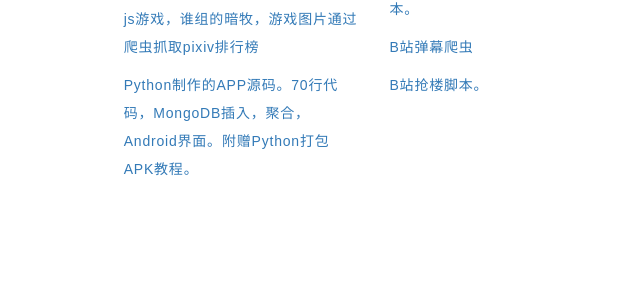
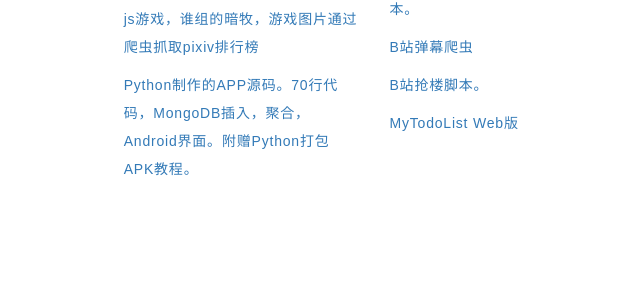
Before and after one commit to GeekStudioHIT/GeekStudioWebsite, a PHP site: page / in a window 1280 px wide. Shown: the part 2559-2865 px from the top of the page, without its empty margins (308-948 px from the left). Run offline with PHP 8.4, Linux system fonts and the light colour scheme; data that the repository does not hold is empty.

Commit message:
1. 修正链接打开方式为 : 新标签页打开 2. 添加个人作品展示MyTodoList Web版

```diff
--- a/front-end/index.php
+++ b/front-end/index.php
@@ -134,24 +134,25 @@
 
 		<div class="col-md-offset-2 col-md-8 col-sm-12" style="padding-left:100px">
 			<div class="col-xs-6 col-sm-6">
-				<p class="wow fadeInUp text-left" data-wow-delay="0.8s"><a href="https://github.com/GeekStudioHIT">GeekStudio Organization</a></p>
-				<p class="wow fadeInUp text-left" data-wow-delay="0.9s"><a href="https://github.com/voidhug/PinYinCorrectAffterSpeechRecognition">语音识别后纠错方案</a></p>
-				<p class="wow fadeInUp text-left" data-wow-delay="1.0s"><a href="https://github.com/voidhug/AndroidStepHack">Android 计步器</a></p>
-				<p class="wow fadeInUp text-left" data-wow-delay="1.1s"><a href="https://github.com/voidhug/QtBookMIS">基于 Qt 的图书管理系统</a></p>
-				<p class="wow fadeInUp text-left" data-wow-delay="1.2s"><a href="https://github.com/bceportal">BCE 化学计算网站，已集成到卡西欧计算器</a></p>
-				<p class="wow fadeInUp text-left" data-wow-delay="1.3s"><a href="https://github.com/TaikiAkita/NamespaceJS">JavaScript 命名空间构建器 </a></p>
-				<p class="wow fadeInUp text-left" data-wow-delay="1.3s"><a href="https://github.com/qq519043202/Who-set-the-sp">js游戏，谁组的暗牧，游戏图片通过爬虫抓取pixiv排行榜 </a></p>
-				<p class="wow fadeInUp text-left" data-wow-delay="1.3s"><a href="https://github.com/qq519043202/GetOneMillion">Python制作的APP源码。70行代码，MongoDB插入，聚合，Android界面。附赠Python打包APK教程。 </a></p>
+				<p class="wow fadeInUp text-left" data-wow-delay="0.8s"><a href="https://github.com/GeekStudioHIT" target="_blank">GeekStudio Organization</a></p>
+				<p class="wow fadeInUp text-left" data-wow-delay="0.9s"><a href="https://github.com/voidhug/PinYinCorrectAffterSpeechRecognition" target="_blank">语音识别后纠错方案</a></p>
+				<p class="wow fadeInUp text-left" data-wow-delay="1.0s"><a href="https://github.com/voidhug/AndroidStepHack" target="_blank">Android 计步器</a></p>
+				<p class="wow fadeInUp text-left" data-wow-delay="1.1s"><a href="https://github.com/voidhug/QtBookMIS" target="_blank">基于 Qt 的图书管理系统</a></p>
+				<p class="wow fadeInUp text-left" data-wow-delay="1.2s"><a href="https://github.com/bceportal" target="_blank">BCE 化学计算网站，已集成到卡西欧计算器</a></p>
+				<p class="wow fadeInUp text-left" data-wow-delay="1.3s"><a href="https://github.com/TaikiAkita/NamespaceJS" target="_blank">JavaScript 命名空间构建器 </a></p>
+				<p class="wow fadeInUp text-left" data-wow-delay="1.3s"><a href="https://github.com/qq519043202/Who-set-the-sp" target="_blank">js游戏，谁组的暗牧，游戏图片通过爬虫抓取pixiv排行榜 </a></p>
+				<p class="wow fadeInUp text-left" data-wow-delay="1.3s"><a href="https://github.com/qq519043202/GetOneMillion" target="_blank">Python制作的APP源码。70行代码，MongoDB插入，聚合，Android界面。附赠Python打包APK教程。 </a></p>
 			</div>
 			<div class="col-xs-6 col-sm-6">
-				<p class="wow fadeInUp text-left" data-wow-delay="0.8s"><a href="https://github.com/voidhug/Melbourne">一个好玩的微信机器人</a></p>
-				<p class="wow fadeInUp text-left" data-wow-delay="0.9s"><a href="https://github.com/voidhug/DailyPlanning">个人效率类 App</a></p>
-				<p class="wow fadeInUp text-left" data-wow-delay="1.0s"><a href="https://github.com/ChestnutHeng/KinectToolKit">一个基于 Kinect 的体感游戏</a></p>
-				<p class="wow fadeInUp text-left" data-wow-delay="1.1s"><a href="https://github.com/Zhangxu0501/MyRPC">单机版 RPC 实现</a></p>
-				<p class="wow fadeInUp text-left" data-wow-delay="1.2s"><a href="https://github.com/TaikiAkita/PolymorphicJS">JavaScript 多态函数构建器</a></p>
-				<p class="wow fadeInUp text-left" data-wow-delay="1.3s"><a href="https://github.com/qq519043202/hit-spider">哈工大抢课脚本，爬取全校照片脚本，成绩导出脚本，hitwlan连接脚本。 </a></p>
-				<p class="wow fadeInUp text-left" data-wow-delay="1.3s"><a href="https://github.com/qq519043202/BILI">B站弹幕爬虫 </a></p>
-				<p class="wow fadeInUp text-left" data-wow-delay="1.3s"><a href="https://github.com/qq519043202/BILI_RobFloor">B站抢楼脚本。 </a></p>
+				<p class="wow fadeInUp text-left" data-wow-delay="0.8s"><a href="https://github.com/voidhug/Melbourne" target="_blank">一个好玩的微信机器人</a></p>
+				<p class="wow fadeInUp text-left" data-wow-delay="0.9s"><a href="https://github.com/voidhug/DailyPlanning" target="_blank">个人效率类 App</a></p>
+				<p class="wow fadeInUp text-left" data-wow-delay="1.0s"><a href="https://github.com/ChestnutHeng/KinectToolKit" target="_blank">一个基于 Kinect 的体感游戏</a></p>
+				<p class="wow fadeInUp text-left" data-wow-delay="1.1s"><a href="https://github.com/Zhangxu0501/MyRPC" target="_blank">单机版 RPC 实现</a></p>
+				<p class="wow fadeInUp text-left" data-wow-delay="1.2s"><a href="https://github.com/TaikiAkita/PolymorphicJS" target="_blank">JavaScript 多态函数构建器</a></p>
+				<p class="wow fadeInUp text-left" data-wow-delay="1.3s"><a href="https://github.com/qq519043202/hit-spider" target="_blank">哈工大抢课脚本，爬取全校照片脚本，成绩导出脚本，hitwlan连接脚本。 </a></p>
+				<p class="wow fadeInUp text-left" data-wow-delay="1.3s"><a href="https://github.com/qq519043202/BILI" target="_blank">B站弹幕爬虫 </a></p>
+				<p class="wow fadeInUp text-left" data-wow-delay="1.3s"><a href="https://github.com/qq519043202/BILI_RobFloor" target="_blank">B站抢楼脚本。 </a></p>
+				<p class="wow fadeInUp text-left" data-wow-delay="1.3s"><a href="http://www.mytodolist.top" target="_blank">MyTodoList Web版</a></p>
 			</div>
 		</div>
 	</div>
```
